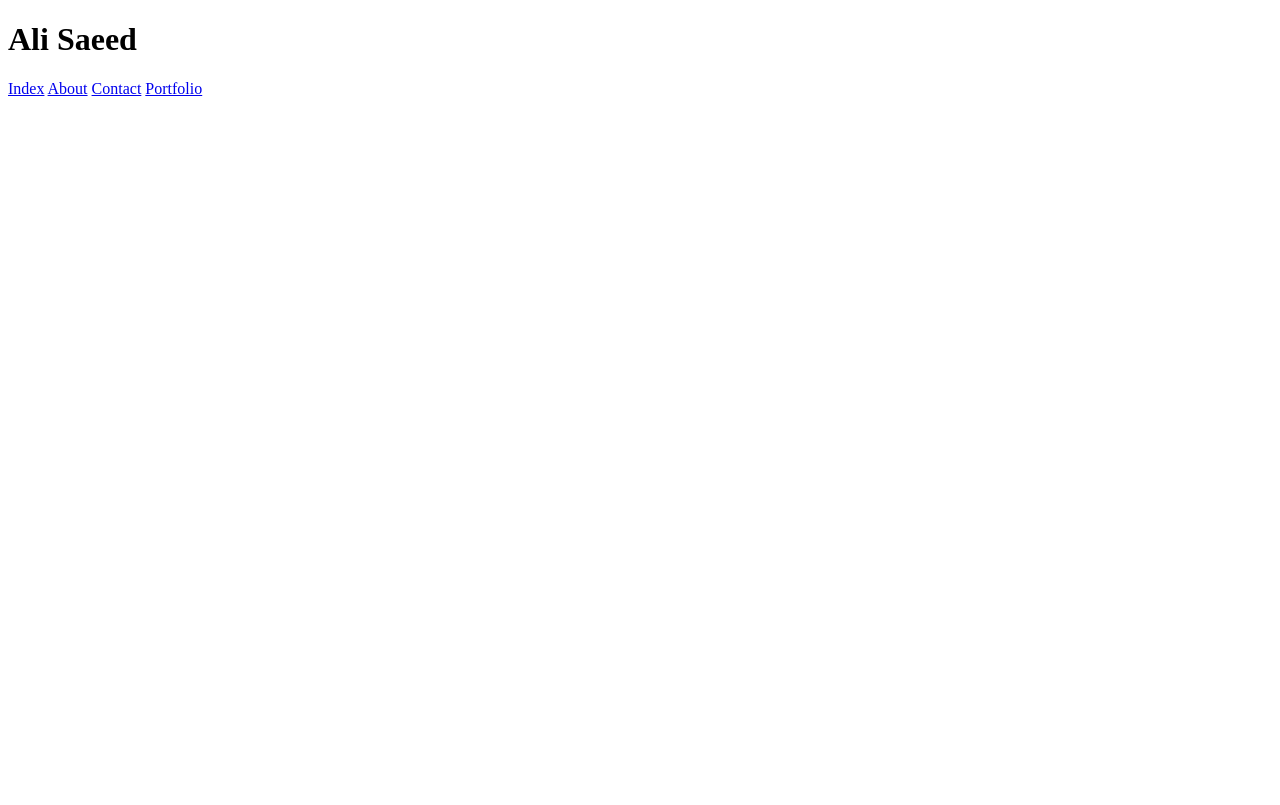
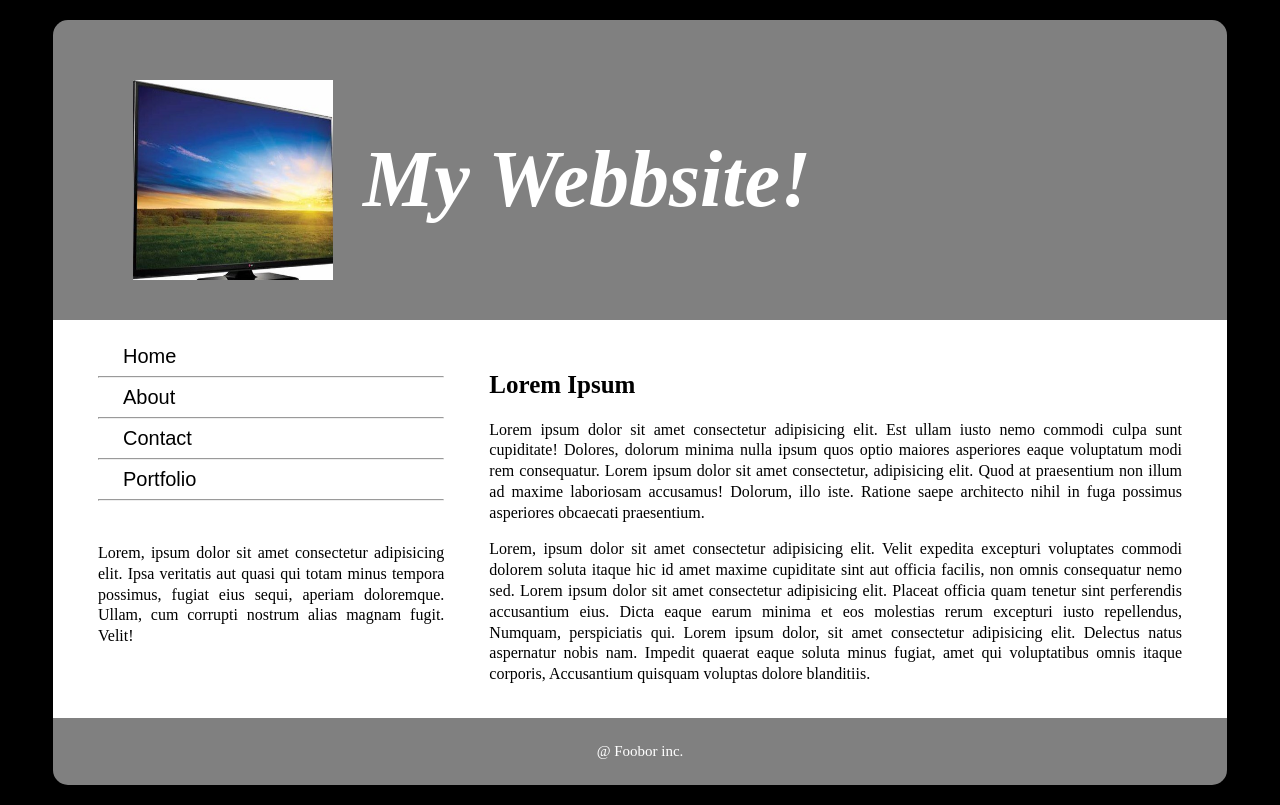
Before and after one commit to AliBahmez/bootcamp-day-6-exercise-1, a plain HTML site: page index.html in a window 1280 px wide. Drawn offline with Linux system fonts and the light colour scheme.

Commit message:
Redesing the home page

```diff
--- a/assets/css/style.css
+++ b/assets/css/style.css
@@ -0,0 +1,101 @@
+
+body{
+    background-color: black;
+}
+/* The design of the first part header */
+.-header{
+    background-color: gray;
+    height: 300px;
+    margin-left: 45px;
+    margin-right: 45px;
+    margin-top: 20px;
+    display: flex;
+    border-top-left-radius: 15px ;
+    border-top-right-radius: 15px ;
+}
+
+/* desgin Image in header */
+.img{
+    width: 200px;
+    height: 200px;
+    fill: none;
+    display: flex;
+    margin: 60px 30px 100px 80px ;
+
+}
+
+/* Design word website */
+.h-Webbsite{
+    color: white;
+    text-align: center;
+    margin-top: 60px;
+    font-size: 40px;
+
+    }
+
+/* second part design section */
+.section{
+    display: flex;
+    padding-top: 10px;
+    background-color: white;
+    margin-left: 45px;
+    margin-right: 45px;
+    padding-bottom: 17px;
+}
+
+/* The design of the first in section */
+.sec1{
+    width: 200vw;
+    margin-left: 45px;
+    margin-right: 45px;
+    margin-top: 15px;
+
+}
+
+/* design link */
+.-link{
+    margin: 10px;
+    padding: 15px;
+    list-style: none;
+    font-size: 20px;
+    color: black;
+    font-family: sans-serif;
+ text-decoration: none;
+}
+
+/* second part design in section */
+.sec2{
+    width: 400vw;
+    margin-top: 20px;
+    margin-right: 45px;
+}
+
+/* design paragraph */
+.para{
+    color: black;
+    line-height: 1.3;
+    text-align:justify;
+}
+
+
+.h-LoIp{
+color: black;
+font-size: 25px;
+}
+
+/* design footer */
+.-footer{
+    background-color: gray;
+    margin-left: 45px;
+    margin-right: 45px;
+    margin-bottom: 20px;
+    padding: 10px;
+    border-bottom-left-radius: 15px;
+    border-bottom-right-radius: 15px;
+}
+
+.text-footer{
+    color: white;
+    font-size: 15px;
+    text-align: center;
+}
--- a/index.html
+++ b/index.html
@@ -2,15 +2,53 @@
 <html>
     <haed>
         <title>Bootcamp Day 6 _ HTML Day1</title>
+        <!-- link page CSS -->
         <link rel="stylesheet" href="assets/css/style.css" >
-        <link rel="stylesheet" href="assets/js/script.js" >
+
+        <script scr="assets/js/script.js"></script>
 
     </haed>
     <body>
-        <h1>Ali Saeed</h1>
-        <a href="index.html">Index</a>
-        <a href="about.html">About</a>
-        <a href="contact.html">Contact</a>
-        <a href="portfolio.html">Portfolio</a>
+
+      <!-- Structure Header -->
+        <header class="-header">
+           <div>
+            <img class="img" src="OIP (1).jpg"></div>
+           <div class="h-Webbsite"> <h1><i>My Webbsite!</i></h1>
+        </div>
+        </header>
+
+        <!-- Structure Section -->
+        <section class="section">
+
+            <!-- part 1 in section -->
+            <div class="sec1">
+               <a  class="-link" href="index.html">Home</a>
+               <hr >
+               <a class="-link" href="about.html">About</a>
+               <hr>
+               <a class="-link" href="contact.html">Contact</a>
+               <hr>
+               <a class="-link" href="portfolio.html">Portfolio</a>
+               <hr>
+               <br>
+               <p class="para">
+                Lorem, ipsum dolor sit amet consectetur adipisicing elit. Ipsa veritatis aut quasi qui totam minus tempora possimus, fugiat eius sequi, aperiam doloremque. Ullam, cum corrupti nostrum alias magnam fugit. Velit!
+               </p>
+            </div>
+
+            <!-- part 2 section -->
+            <div class="sec2">
+                <h1 class="h-LoIp">Lorem Ipsum</h1>
+                <p class="para">Lorem ipsum dolor sit amet consectetur adipisicing elit. Est ullam iusto nemo commodi culpa sunt cupiditate! Dolores, dolorum minima nulla ipsum quos optio maiores asperiores eaque voluptatum modi rem consequatur. Lorem ipsum dolor sit amet consectetur, adipisicing elit. Quod at praesentium non illum ad maxime laboriosam accusamus! Dolorum, illo iste. Ratione saepe architecto nihil in fuga possimus asperiores obcaecati praesentium. </p>
+                <p class="para">Lorem, ipsum dolor sit amet consectetur adipisicing elit. Velit expedita excepturi voluptates commodi dolorem soluta itaque hic id amet maxime cupiditate sint aut officia facilis, non omnis consequatur nemo sed. Lorem ipsum dolor sit amet consectetur adipisicing elit. Placeat officia quam tenetur sint perferendis accusantium eius. Dicta eaque earum minima et eos molestias rerum excepturi iusto repellendus, Numquam, perspiciatis qui. Lorem ipsum dolor, sit amet consectetur adipisicing elit. Delectus natus aspernatur nobis nam. Impedit quaerat eaque soluta minus fugiat, amet qui voluptatibus omnis itaque corporis, Accusantium quisquam voluptas dolore blanditiis.</p>
+            </div>
+        </section>
+
+        <!-- structure Footer -->
+        <footer class="-footer">
+            <p class="text-footer">@ Foobor inc.</p>
+        </footer>
+
     </body>
 </html>
```
Also changed, not shown: IMG-20190916-WA0055.jpg (added), OIP (1).jpg (added).
